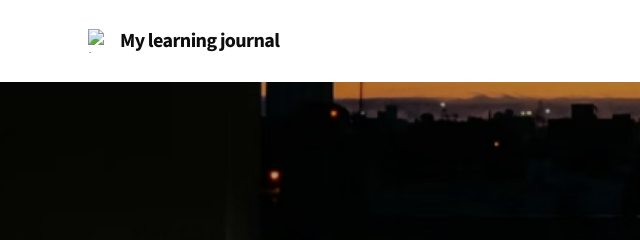
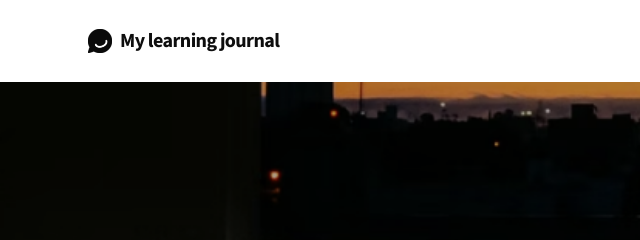
Before and after one commit to cole-steele/Learning-Journal, a plain HTML site: page index.html in a window 1280 px wide. Shown: the top 240 px of the page, 0-640 px from the left. Drawn offline with nearby package versions, Linux system fonts and the light colour scheme; the site is published under a folder, as on GitHub Pages, so addresses that start at the root find nothing.

Commit message:
Update index.html

```diff
--- a/index.html
+++ b/index.html
@@ -14,7 +14,7 @@
 <body>
     <header>
         <div class="brand">
-            <img class="header-logo" src="/images/logo.png" alt="Logo">
+            <img class="header-logo" src="images/logo.png" alt="Logo">
             <p class="header-title">My learning journal</p>
         </div>
         <nav>
```
